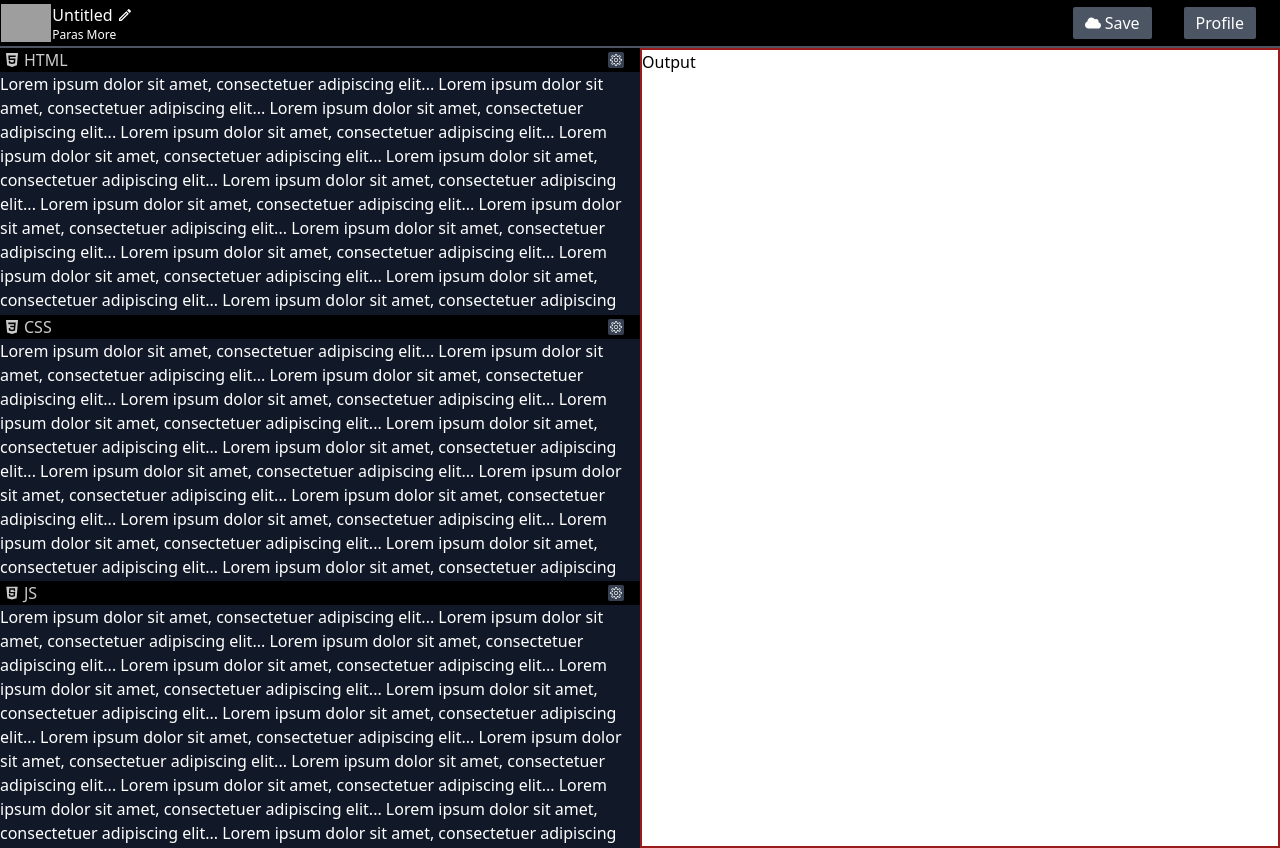
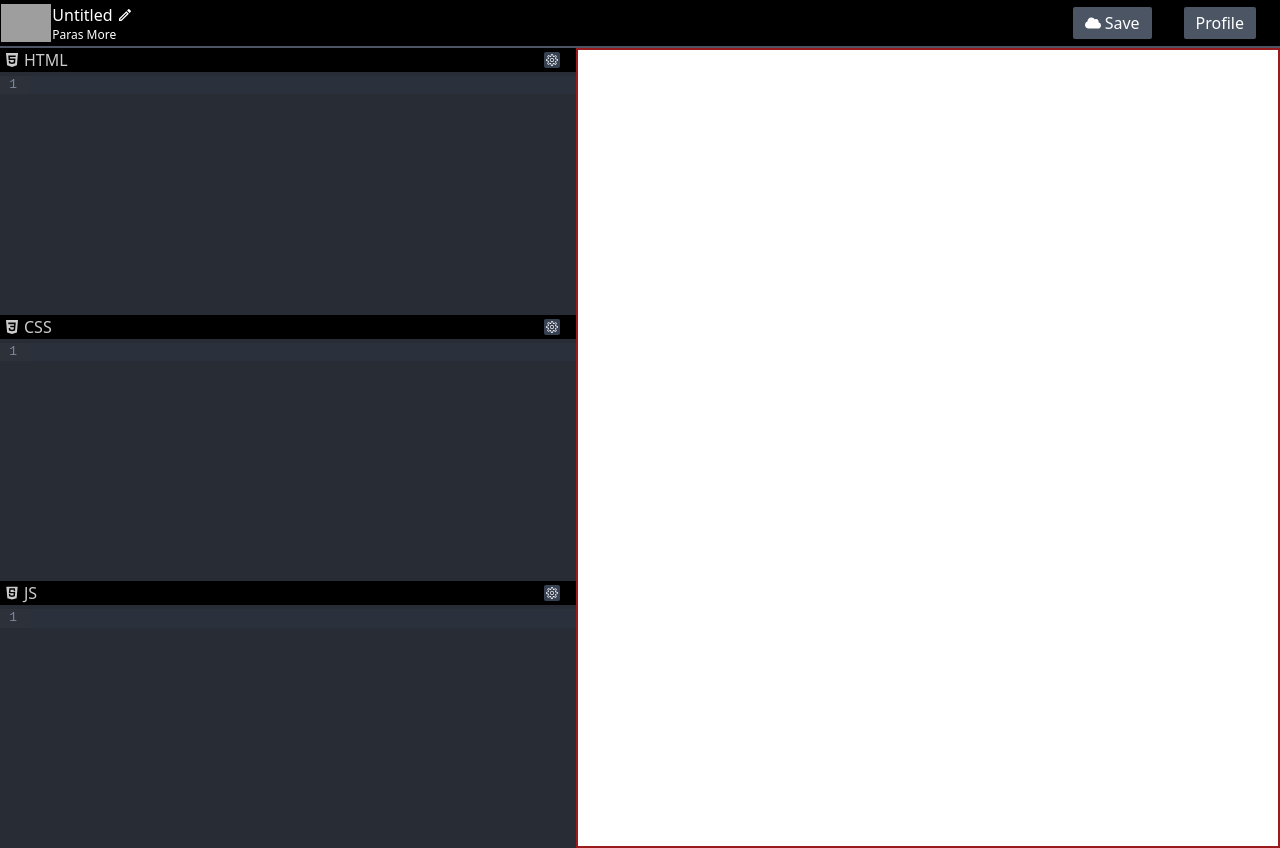
Before and after one commit to 21PM/Code_Pen_Clone_Frontend, a React (Vite) app in the folder codePenClone/: page /pen in a window 1280 px wide. Built offline with nearby package versions, Linux system fonts and the light colour scheme; grey boxes are pictures that could not be loaded.

Commit message:
code editor functionality completed

```diff
--- a/codePenClone/package.json
+++ b/codePenClone/package.json
@@ -10,7 +10,9 @@
     "preview": "vite preview"
   },
   "dependencies": {
+    "@codemirror/lang-javascript": "^6.2.2",
     "@reduxjs/toolkit": "^2.2.7",
+    "@uiw/react-codemirror": "^4.23.0",
     "axios": "^1.7.3",
     "jsonwebtoken": "^9.0.2",
     "jwt-decode": "^4.0.0",
--- a/codePenClone/src/Components/CodeWriter.jsx
+++ b/codePenClone/src/Components/CodeWriter.jsx
@@ -1,8 +1,20 @@
-import React from 'react'
+import React, { useEffect } from 'react'
 import { FaHtml5 } from "react-icons/fa";
 import { CiSettings } from "react-icons/ci";
+import CodeMirror from '@uiw/react-codemirror';
+import { javascript } from '@codemirror/lang-javascript';
+import { useSelector } from 'react-redux';
+import { useDispatch } from 'react-redux';
 
-function CodeWriter({lang,logo}) {
+function CodeWriter({setter,code,lang,logo}) {
+
+  const dispatch = useDispatch()
+
+  useEffect(()=>{
+
+  },[])
+
+
   return (
   <div className="w-full min-h-96 h-full flex flex-col">
   <div className="sticky top-0 z-10 bg-black">
@@ -18,58 +30,16 @@ function CodeWriter({lang,logo}) {
   </div>
 
   <div className="overflow-auto flex-grow">
-  Lorem ipsum dolor sit amet, consectetuer adipiscing elit...
 
-Lorem ipsum dolor sit amet, consectetuer adipiscing elit...
-
-Lorem ipsum dolor sit amet, consectetuer adipiscing elit...
-
-Lorem ipsum dolor sit amet, consectetuer adipiscing elit...
-
-Lorem ipsum dolor sit amet, consectetuer adipiscing elit...
-
-Lorem ipsum dolor sit amet, consectetuer adipiscing elit...
-
-Lorem ipsum dolor sit amet, consectetuer adipiscing elit...
-
-Lorem ipsum dolor sit amet, consectetuer adipiscing elit...
-
-Lorem ipsum dolor sit amet, consectetuer adipiscing elit...
-
-Lorem ipsum dolor sit amet, consectetuer adipiscing elit...
-
-Lorem ipsum dolor sit amet, consectetuer adipiscing elit...
-
-Lorem ipsum dolor sit amet, consectetuer adipiscing elit...
-
-Lorem ipsum dolor sit amet, consectetuer adipiscing elit...
-
-Lorem ipsum dolor sit amet, consectetuer adipiscing elit...
-
-Lorem ipsum dolor sit amet, consectetuer adipiscing elit...
-
-Lorem ipsum dolor sit amet, consectetuer adipiscing elit...
-
-Lorem ipsum dolor sit amet, consectetuer adipiscing elit...
-
-Lorem ipsum dolor sit amet, consectetuer adipiscing elit...
-
-Lorem ipsum dolor sit amet, consectetuer adipiscing elit...
-
-Lorem ipsum dolor sit amet, consectetuer adipiscing elit...
-
-Lorem ipsum dolor sit amet, consectetuer adipiscing elit...
-
-Lorem ipsum dolor sit amet, consectetuer adipiscing elit...
-
-Lorem ipsum dolor sit amet, consectetuer adipiscing elit...
-
-Lorem ipsum dolor sit amet, consectetuer adipiscing elit...
-
-Lorem ipsum dolor sit amet, consectetuer adipiscing elit...
-
-Lorem ipsum dolor sit amet, consectetuer adipiscing elit...
-
+        <CodeMirror
+                  value={code}
+                  height="600px"
+                  extensions={[javascript({ jsx: true })]}
+                  theme={"dark"}
+                  onChange={(value, viewUpdate) => {
+                    dispatch(setter(value));
+                  }}
+        />
 
   </div>
 </div>
--- a/codePenClone/src/Components/NewStaticPen.jsx
+++ b/codePenClone/src/Components/NewStaticPen.jsx
@@ -1,4 +1,4 @@
-import React from 'react'
+import React, { useEffect } from 'react'
 import Split from "react-split";
 import CodeWriter from './CodeWriter';
 import { FaCloud } from "react-icons/fa";
@@ -7,14 +7,62 @@ import { FaHtml5 } from "react-icons/fa";
 import { IoLogoCss3 } from "react-icons/io";
 import { DiJavascript } from "react-icons/di";
 import { useState } from "react";
+import { useSelector } from 'react-redux'
+import CodeMirror from "@uiw/react-codemirror";
+import { javascript } from "@codemirror/lang-javascript";
+import { setHtml,setCss,setJs,setOutout } from '../Slice.js/workSlice';
+import { useDispatch } from 'react-redux';
+function NewStaticPen() {
+
+  const work = useSelector(store=>store.work)
+  const {html,css,js,output} = useSelector(store=>store.work)
+  const dispatch = useDispatch()
 
 
-function NewStaticPen() {
 
-  const [html, SetHtml] = useState("");
-  const [css, SetCss] = useState("");
-  const [js, SetJs] = useState("");
-  const [output, SetOutput] = useState("");
+  useEffect(() => {
+    updateOutput();
+    console.log(html);
+
+  }, [html,css,js]);
+
+  useEffect(() => {
+    const handleBeforeUnload = (event) => {
+      // Display the default browser confirmation dialog
+      event.preventDefault();
+      event.returnValue = ''; // Required for most modern browsers
+      // Returning a string used to be supported for older browsers
+      // but modern browsers ignore the custom message and show their default
+      return 'Are you sure you want to leave? Your changes might not be asdadssaved.';
+    };
+
+    // Add event listener for beforeunload
+    window.addEventListener('beforeunload', handleBeforeUnload);
+
+    // Cleanup event listener on component unmount
+    return () => {
+      window.removeEventListener('beforeunload', handleBeforeUnload);
+    };
+  }, []);
+
+  const updateOutput = async () => {
+    const combineOutput = `
+    <html>
+        <head>
+          <style>${css}</style>
+        </head>
+        <body>
+            ${html}
+        <script>${js}</script>
+        </body>
+    </html>
+      `;
+      console.log(combineOutput);
+
+      dispatch(setOutout(combineOutput));
+  };
+
+
 
 
   return (
@@ -55,15 +103,17 @@ function NewStaticPen() {
       <section className="flex">
 
         {/* // HTML CSS AND JS */}
-        <div className="max-w-[50%] flex flex-col justify-between items-center max-h-screen">
-          <div className="w-full overflow-scroll no-scrollbar bg-gray-900 text-white"><CodeWriter  lang={'HTML'} logo={<FaHtml5 className='text-white '/>} /></div>
-          <div className="w-full overflow-scroll no-scrollbar bg-gray-900 text-white"><CodeWriter  lang={'CSS'} logo={<IoLogoCss3 className='text-white'/>}/></div>
-          <div className="w-full overflow-scroll no-scrollbar bg-gray-900 text-white"><CodeWriter  lang={'JS'} logo={<DiJavascript className='text-white'/>}/></div>
+        <div className="max-w-[50%] min-w-[45%] flex flex-col justify-between items-center max-h-screen">
+          <div className="w-full overflow-scroll no-scrollbar bg-gray-900 text-white"><CodeWriter setter={setHtml} code={work.html}  lang={'HTML'} logo={<FaHtml5 className='text-white '/>} /></div>
+          <div className="w-full overflow-scroll no-scrollbar bg-gray-900 text-white"><CodeWriter setter={setCss} code={work.css} lang={'CSS'} logo={<IoLogoCss3 className='text-white'/>}/></div>
+          <div className="w-full overflow-scroll no-scrollbar bg-gray-900 text-white"><CodeWriter setter={setJs} code={work.js} lang={'JS'} logo={<DiJavascript className='text-white'/>}/></div>
         </div>
 
-        <div className='min-w-[50%] max-w-[50%] min-h-screen border-2 border-red-800'>
-            Output
-        </div>
+        <iframe
+              title="Results"
+              srcDoc={work.output}
+              className='min-w-[55%] max-w-[55%] min-h-screen border-2 border-red-800'
+            />
 
       </section>
 
--- /dev/null
+++ b/codePenClone/src/Slice.js/workSlice.js
@@ -0,0 +1,30 @@
+import { createSlice } from "@reduxjs/toolkit"
+
+
+const workSlice = createSlice({
+    name:"work",
+    initialState:{
+        html:"",
+        css:"",
+        js:"",
+        output:""
+    },
+    reducers:{
+        setHtml:(state,action)=>{
+            state.html =  action.payload;
+        },
+        setCss:(state,action)=>{
+            state.css =  action.payload;
+        },
+        setJs:(state,action)=>{
+            state.js =  action.payload;
+        },
+        setOutout:(state,action)=>{
+            state.output =  action.payload;
+        }
+    }
+})
+
+
+export const {setHtml,setCss,setJs,setOutout} = workSlice.actions;
+export const workReducer = workSlice.reducer
--- a/codePenClone/src/Store/store.js
+++ b/codePenClone/src/Store/store.js
@@ -1,9 +1,10 @@
 import {configureStore} from "@reduxjs/toolkit"
 import { userReducer } from "../Slice.js/userSlice"
-
+import { workReducer } from "../Slice.js/workSlice"
 const store = configureStore({
     reducer:{
-        user:userReducer
+        user:userReducer,
+        work:workReducer,
     }
 })
 
```
Also changed, not shown: 1 other file (tests, documents, lock files or other folders).
